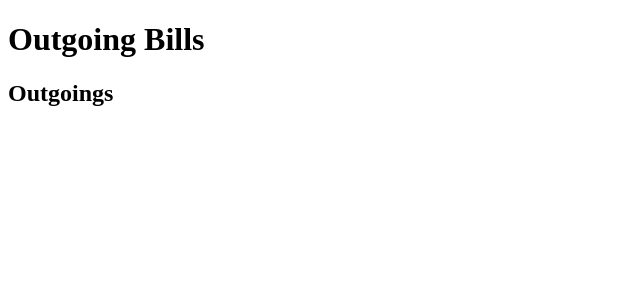
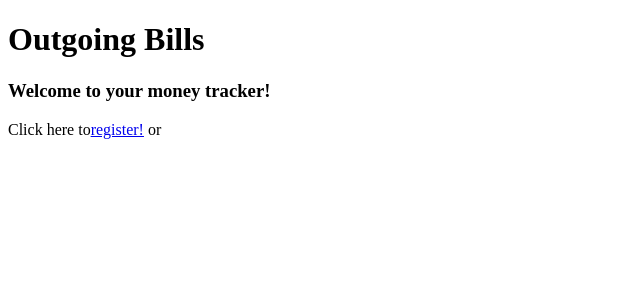
Before and after one commit to smtbore/Outgoing-Bills, a Flask app: page / in a window 1280 px wide. Shown: the part 44-344 px from the top of the page, without its empty margins (0-640 px from the left). Run offline with Flask 2, Linux system fonts and the light colour scheme; data that the repository does not hold is empty.

Commit message:
BIL-14 & BIL-15 complete

```diff
--- a/application/templates/home.html
+++ b/application/templates/home.html
@@ -3,12 +3,17 @@
 <div class="PageTitle">
   <h1>Outgoing Bills</h1>
 </div>
-<div>
-  <h2>Outgoings</h2>
+{% if current_user.is_authenticated %}
+  <h2>Transactions</h2>
 {% for outgoing_transaction in outgoing %}
 <div class="PageContent">
   <h3><strong>Created on:</strong> {{ outgoing_transaction.date_posted }}</h3>
   <p><strong>Sum: </strong>£{{ outgoing_transaction.amount }}</p>
+  <p><strong>Category:</strong>{{ outgoing_transaction.transaction_type }}</p>
 </div>
 {% endfor %}
+{% else %}
+<h3>Welcome to your money tracker!</h3>
+<p>Click here to<a href="{{ url_for('register') }}">register!</a> or <a href="{{ url_for('login') }}"></a></p>
+{% endif %}
 {% endblock %}
```
